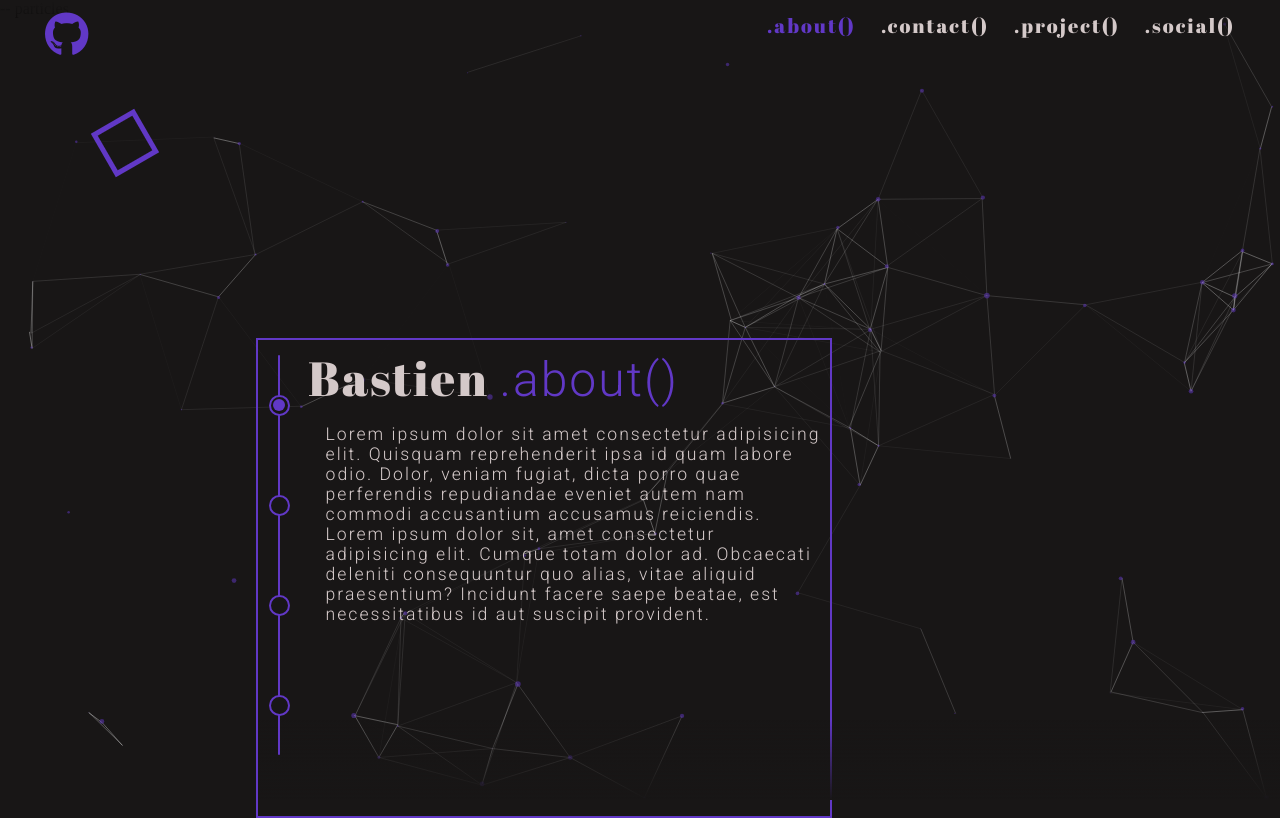
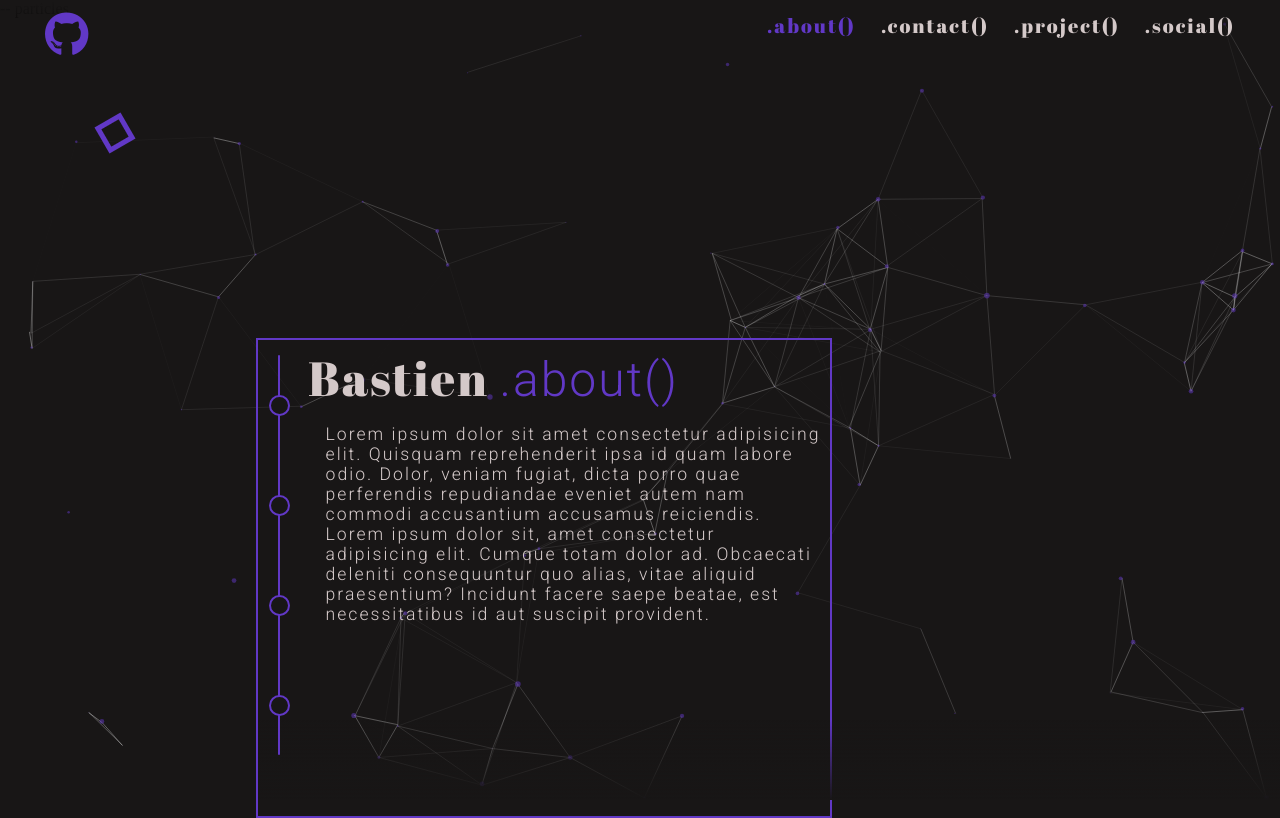
Before and after one commit to BastienVanhove/Portfolio, a Vue app: page / in a window 1280 px wide. Built offline with nearby package versions, Linux system fonts and the light colour scheme.

Commit message:
change size of cursor

```diff
--- a/src/App.vue
+++ b/src/App.vue
@@ -45,8 +45,8 @@ body{
   flex-direction: column
 }
 .mouse{
-  height: 50px;
-  width: 50px;
+  height: 30px;
+  width: 30px;
   border: 5px solid var(--style-color);
   margin: 100px;
   position: absolute;
@@ -55,7 +55,7 @@ body{
   pointer-events: none;
 }
 .innerMouse{
-  height: 50px;
+  height: 30px;
   margin: -5px;
   transform-origin: 50% 50%;
   transform: scale(0);
@@ -84,7 +84,7 @@ body{
         let x = e.clientX
         let y = e.clientY
         mouse.style.marginLeft = `${x - size}px`
-        mouse.style.marginTop = `${y - size }px`
+        mouse.style.marginTop = `${y - size *2}px`
       })
       window.addEventListener('click',()=>{
         innerMouse.style.transform = 'scale(1)'
--- a/src/components/content/content.vue
+++ b/src/components/content/content.vue
@@ -8,7 +8,6 @@
                     <div class="bar bar2"></div>
                     <div class="bar bar3"></div>
                     <div class="bar bar4"></div>
-                    <div class="barFiled"></div>
                 </div>
             </div>
             <div class="container-content">
@@ -111,17 +110,6 @@
         background-color: var(--back-main-color);
         transition: 0.1s;
     }
-    .barFiled{
-        pointer-events: none;
-        --sizeBar: 12px;
-        margin-left: -4.8px;
-        border-radius: 50%;
-        position: absolute;
-        background: var(--style-color);
-        height: var(--sizeBar);
-        width: var(--sizeBar);
-        top: calc(12.5% - (var(--sizeBar) / 2) );
-    }
     .bar1{
         top: calc(12.5% - (var(--sizeBar) / 2) );
     }
```
